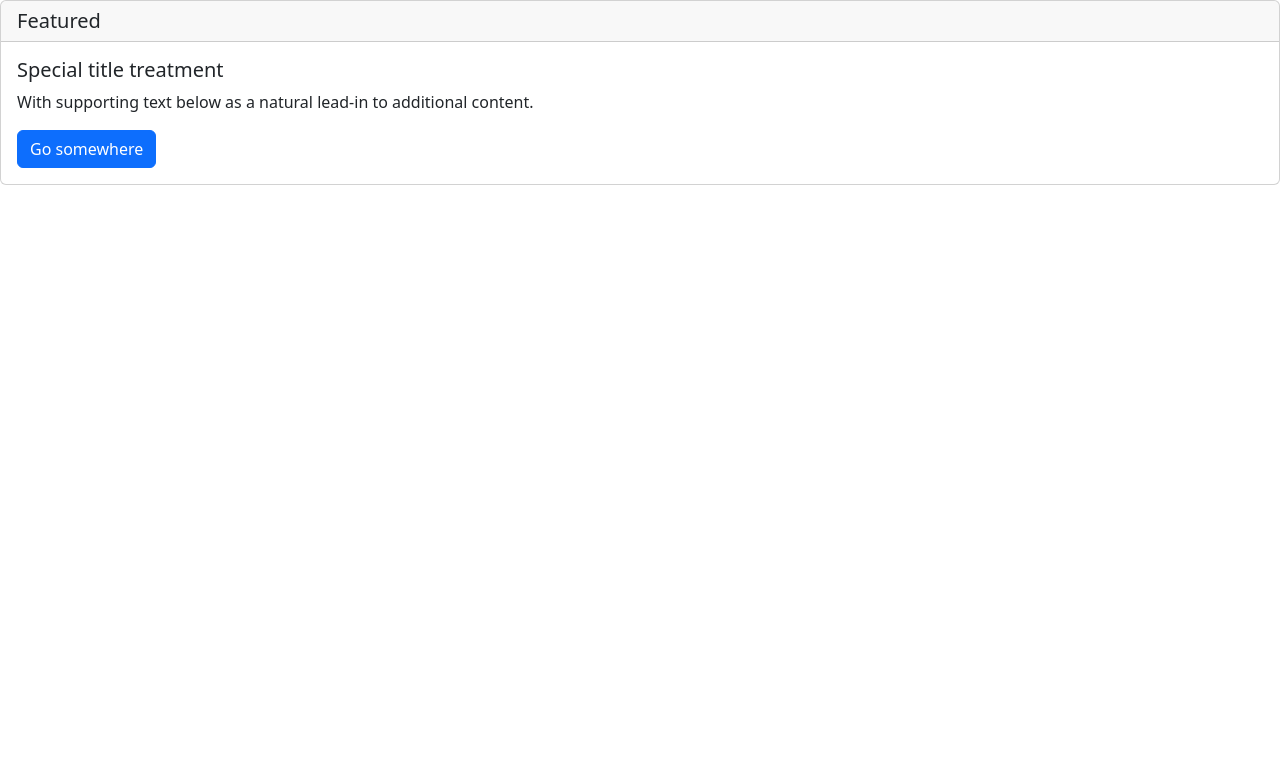
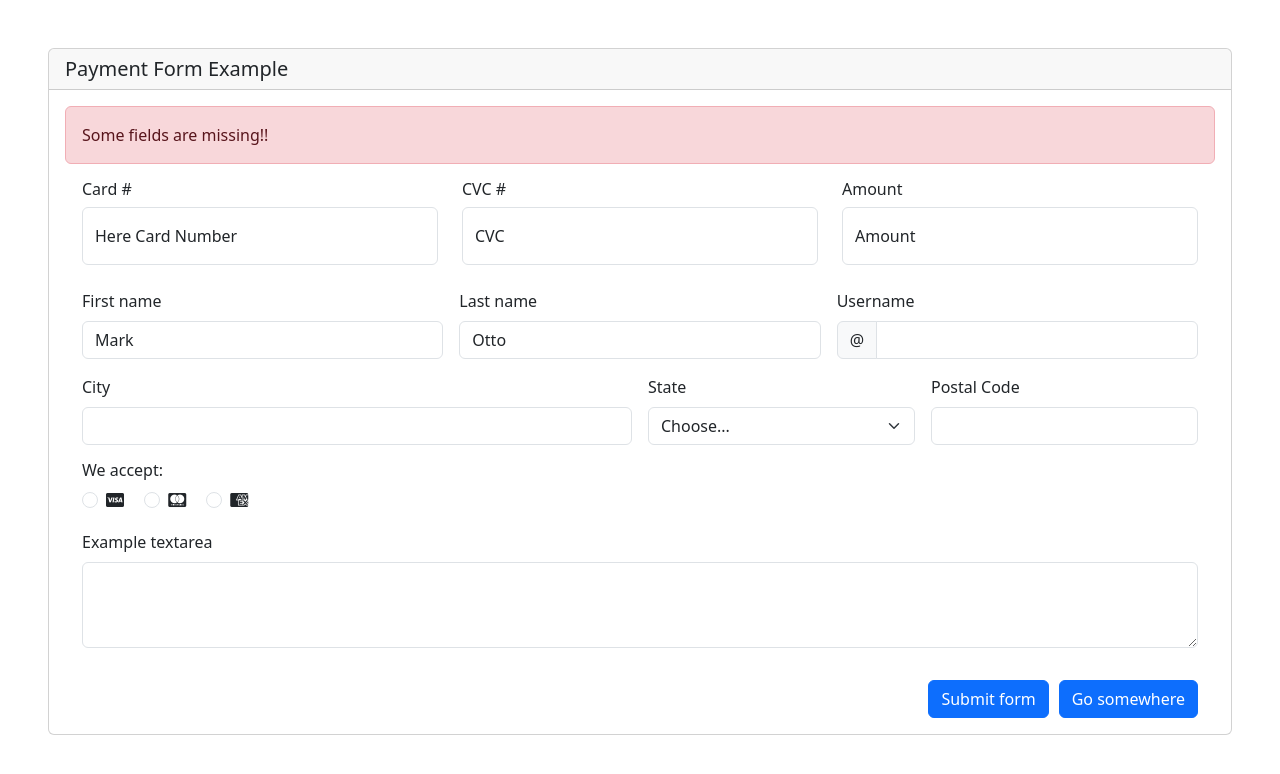
Before and after one commit to 4GeeksAcademy/ROPERO17-FORMULARIO-ESTE, a website: page index.html in a window 1280 px wide. Drawn offline with nearby package versions, Linux system fonts and the light colour scheme.

Commit message:
terminado

```diff
--- a/index.html
+++ b/index.html
@@ -4,17 +4,109 @@
     <meta charset="UTF-8">
     <meta name="viewport" content="width=device-width, initial-scale=1.0">
     <link href="https://cdn.jsdelivr.net/npm/bootstrap@5.3.3/dist/css/bootstrap.min.css" rel="stylesheet" integrity="sha384-QWTKZyjpPEjISv5WaRU9OFeRpok6YctnYmDr5pNlyT2bRjXh0JMhjY6hW+ALEwIH" crossorigin="anonymous">
+    <link rel="stylesheet" href="https://cdnjs.cloudflare.com/ajax/libs/font-awesome/6.6.0/css/all.min.css" integrity="sha512-Kc323vGBEqzTmouAECnVceyQqyqdsSiqLQISBL29aUW4U/M7pSPA/gEUZQqv1cwx4OnYxTxve5UMg5GT6L4JJg==" crossorigin="anonymous" referrerpolicy="no-referrer" />
     <title>Document</title>
+    <style>
+      .buttons {
+          display: flex;
+          justify-content: flex-end;
+          gap: 10px;
+      }
+  </style>
 </head>
 <body>
-   <div class="card">
-    <h5 class="card-header">Featured</h5>
-    <div class="card-body">
-      <h5 class="card-title">Special title treatment</h5>
-      <p class="card-text">With supporting text below as a natural lead-in to additional content.</p>
-      <a href="#" class="btn btn-primary">Go somewhere</a>
-    </div>
+  <div class="card m-5">
+      <h5 class="card-header">Payment Form Example</h5>
+      <div class="card-body">
+          <div class="alert alert-danger" role="alert">
+              Some fields are missing!!
+          </div>
+          <div class="container">
+              <div class="row mb-4">
+                  <div class="col-md-4">
+                      <h6>Card #</h6>
+                      <div class="form-floating">
+                          <input type="email" class="form-control" id="floatingHereCardNumber" placeholder="name@example.com">
+                          <label for="floatingHereCardNumber">Here Card Number</label>
+                      </div>
+                  </div>
+                  <div class="col-md-4">
+                      <h6>CVC #</h6>
+                      <div class="form-floating">
+                          <input type="email" class="form-control" id="floatingCVC" placeholder="CVC">
+                          <label for="floatingCVC">CVC</label>
+                      </div>
+                  </div>
+                  <div class="col-md-4">
+                      <h6>Amount</h6>
+                      <div class="form-floating">
+                          <input type="email" class="form-control" id="floatingAmount" placeholder="Amount">
+                          <label for="floatingAmount">Amount</label>
+                      </div>
+                  </div>
+              </div>
+              <form class="row g-3">
+                  <div class="col-md-4">
+                      <label for="validationDefault01" class="form-label">First name</label>
+                      <input type="text" class="form-control" id="validationDefault01" value="Mark" required>
+                  </div>
+                  <div class="col-md-4">
+                      <label for="validationDefault02" class="form-label">Last name</label>
+                      <input type="text" class="form-control" id="validationDefault02" value="Otto" required>
+                  </div>
+                  <div class="col-md-4">
+                      <label for="validationDefaultUsername" class="form-label">Username</label>
+                      <div class="input-group">
+                          <span class="input-group-text" id="inputGroupPrepend2">@</span>
+                          <input type="text" class="form-control" id="validationDefaultUsername" aria-describedby="inputGroupPrepend2" required>
+                      </div>
+                  </div>
+                  <div class="col-md-6">
+                      <label for="validationDefault03" class="form-label">City</label>
+                      <input type="text" class="form-control" id="validationDefault03" required>
+                  </div>
+                  <div class="col-md-3">
+                      <label for="validationDefault04" class="form-label">State</label>
+                      <select class="form-select" id="validationDefault04" required>
+                          <option selected disabled value="">Choose...</option>
+                          <option>...</option>
+                      </select>
+                  </div>
+                  <div class="col-md-3">
+                      <label for="validationDefault05" class="form-label">Postal Code</label>
+                      <input type="text" class="form-control" id="validationDefault05" required>
+                  </div>
+                  <div class="col-12">
+                      <h6>We accept:</h6>
+                      <div class="form-check form-check-inline">
+                          <input class="form-check-input" type="radio" name="inlineRadioOptions" id="inlineRadio1" value="option1">
+                          <label class="form-check-label" for="inlineRadio1"><i class="fab fa-cc-visa"></i></label>
+                      </div>
+                      <div class="form-check form-check-inline">
+                          <input class="form-check-input" type="radio" name="inlineRadioOptions" id="inlineRadio2" value="option2">
+                          <label class="form-check-label" for="inlineRadio2"><i class="fab fa-cc-mastercard"></i></label>
+                      </div>
+                      <div class="form-check form-check-inline">
+                          <input class="form-check-input" type="radio" name="inlineRadioOptions" id="inlineRadio3" value="option3">
+                          <label class="form-check-label" for="inlineRadio3"><i class="fab fa-cc-amex"></i></label>
+                      </div>
+                  </div>
+                  <div class="col-12">
+                      <div class="mb-3">
+                          <label for="exampleFormControlTextarea1" class="form-label">Example textarea</label>
+                          <textarea class="form-control" id="exampleFormControlTextarea1" rows="3"></textarea>
+                      </div>
+                  </div>
+                  <div class="col-12 buttons">
+                      <button class="btn btn-primary" type="submit">Submit form</button>
+                      <a href="#" class="btn btn-primary">Go somewhere</a>
+                  </div>
+              </form>
+          </div>
+      </div>
   </div>
-
+  <script src="https://code.jquery.com/jquery-3.6.0.min.js"></script>
+  <script src="https://cdn.jsdelivr.net/npm/@popperjs/core@2.9.2/dist/umd/popper.min.js"></script>
+  <script src="https://stackpath.bootstrapcdn.com/bootstrap/5.1.3/js/bootstrap.min.js"></script>
 </body>
 </html>
```
